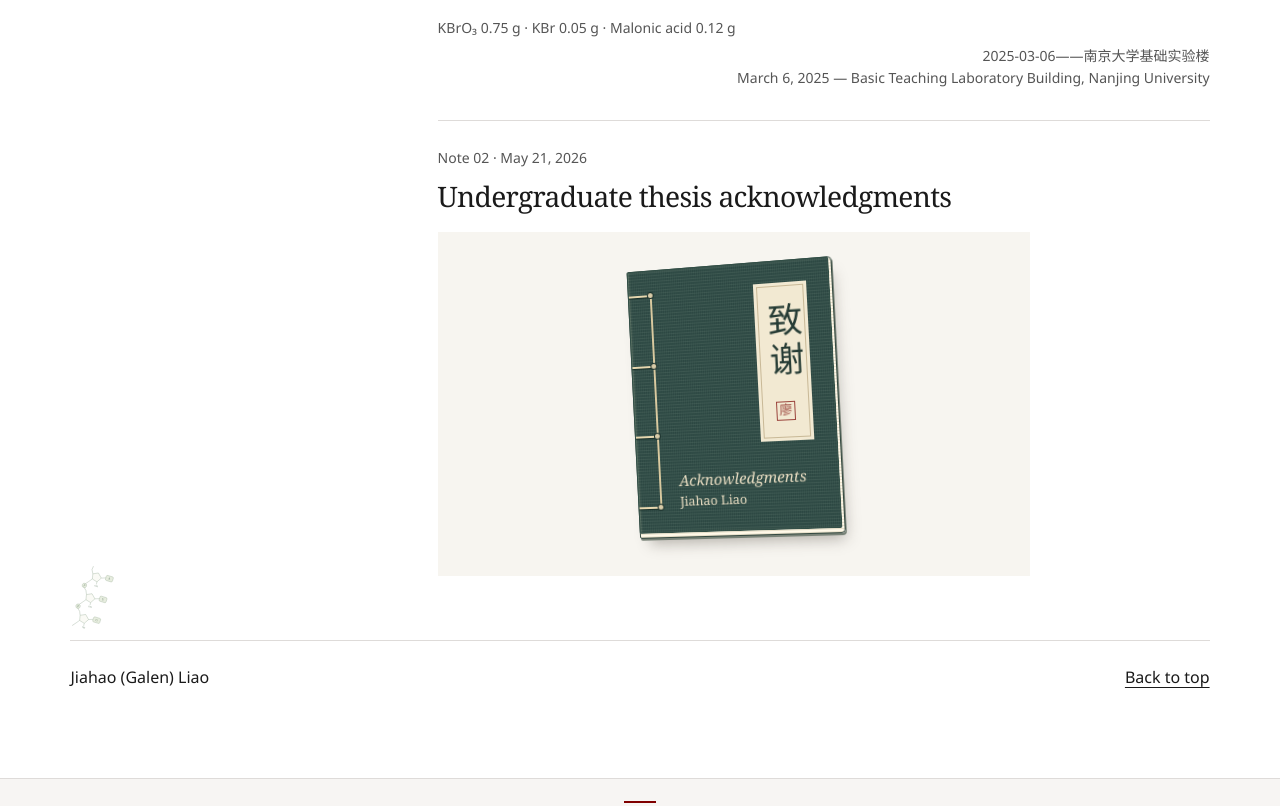
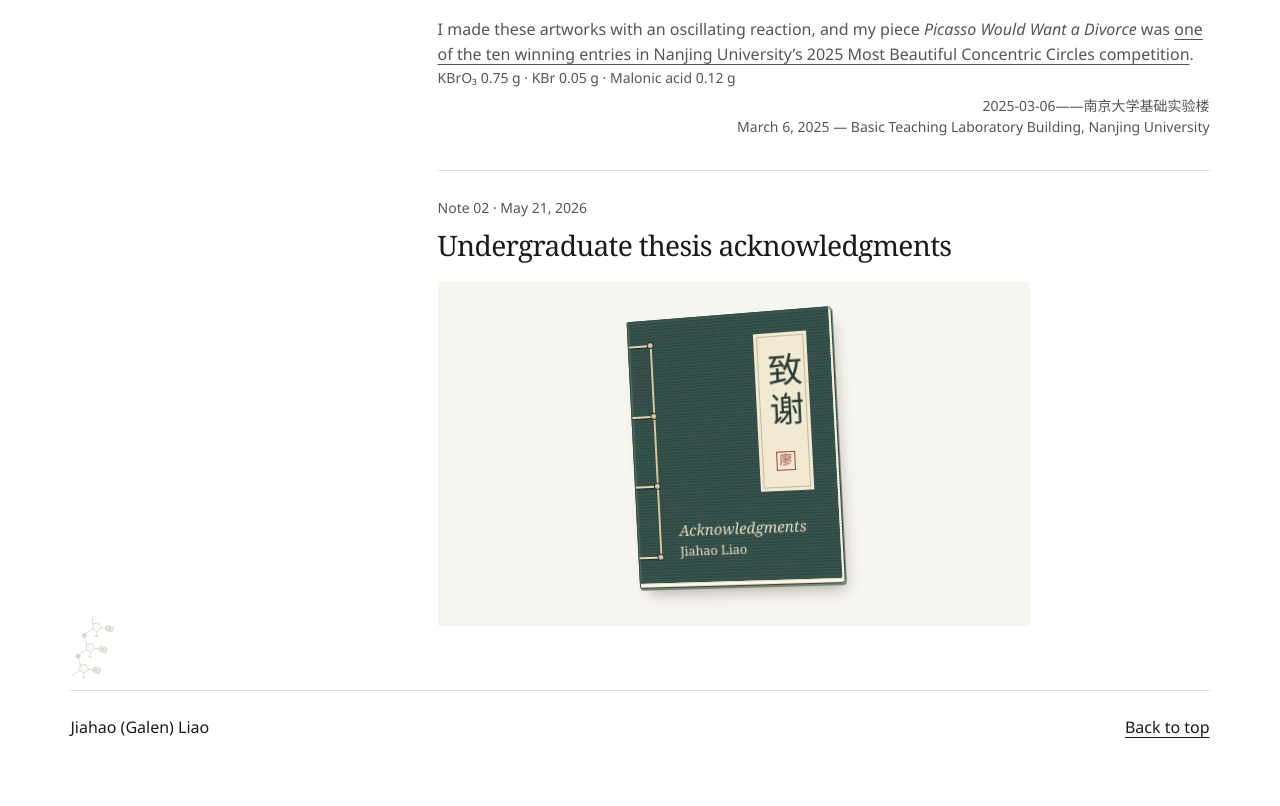
Before and after one commit to GaleoLiao/galeoliao.github.io, a plain HTML site: page index.html in a window 1280 px wide. Shown: the part 6156-6962 px from the top of the page. Drawn offline with Linux system fonts and the light colour scheme.

Commit message:
Credit the concentric circles award in the reaction gallery

```diff
--- a/index.html
+++ b/index.html
@@ -141,6 +141,7 @@
             <figure><a href="./assets/reaction-rings/plate-06.jpg"><img src="./assets/reaction-rings/plate-06.jpg" alt="Blue contours spreading around a heart-shaped center" width="300" height="300"></a><figcaption><span lang="zh-CN">感恩的心</span><br><i lang="en">A Grateful Heart</i></figcaption></figure>
             <figure><a href="./assets/reaction-rings/plate-07.jpg"><img src="./assets/reaction-rings/plate-07.jpg" alt="Blue loops enclose patches of red" width="300" height="300"></a><figcaption><span lang="zh-CN">围城</span><br><i lang="en">Fortress Besieged</i></figcaption></figure>
           </div>
+          <p>I made these artworks with an oscillating reaction, and my piece <i>Picasso Would Want a Divorce</i> was <a href="https://chemlabs.nju.edu.cn/zxdt/20250918/i339925.html">one of the ten winning entries in Nanjing University&rsquo;s 2025 Most Beautiful Concentric Circles competition</a>.</p>
           <footer class="reaction-credit">
             <span>KBrO₃ 0.75 g · KBr 0.05 g · Malonic acid 0.12 g</span>
             <div class="reaction-location">
```
